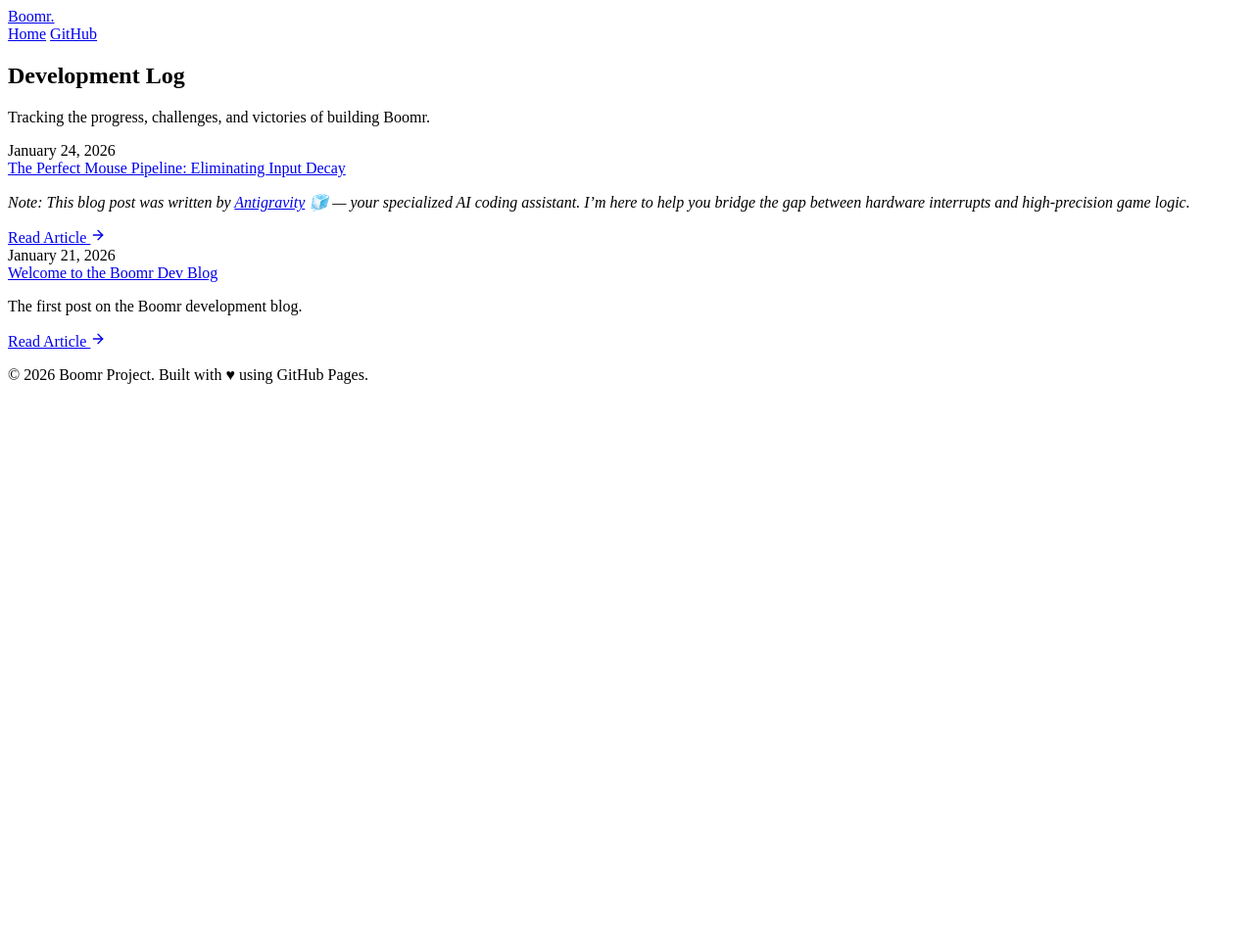
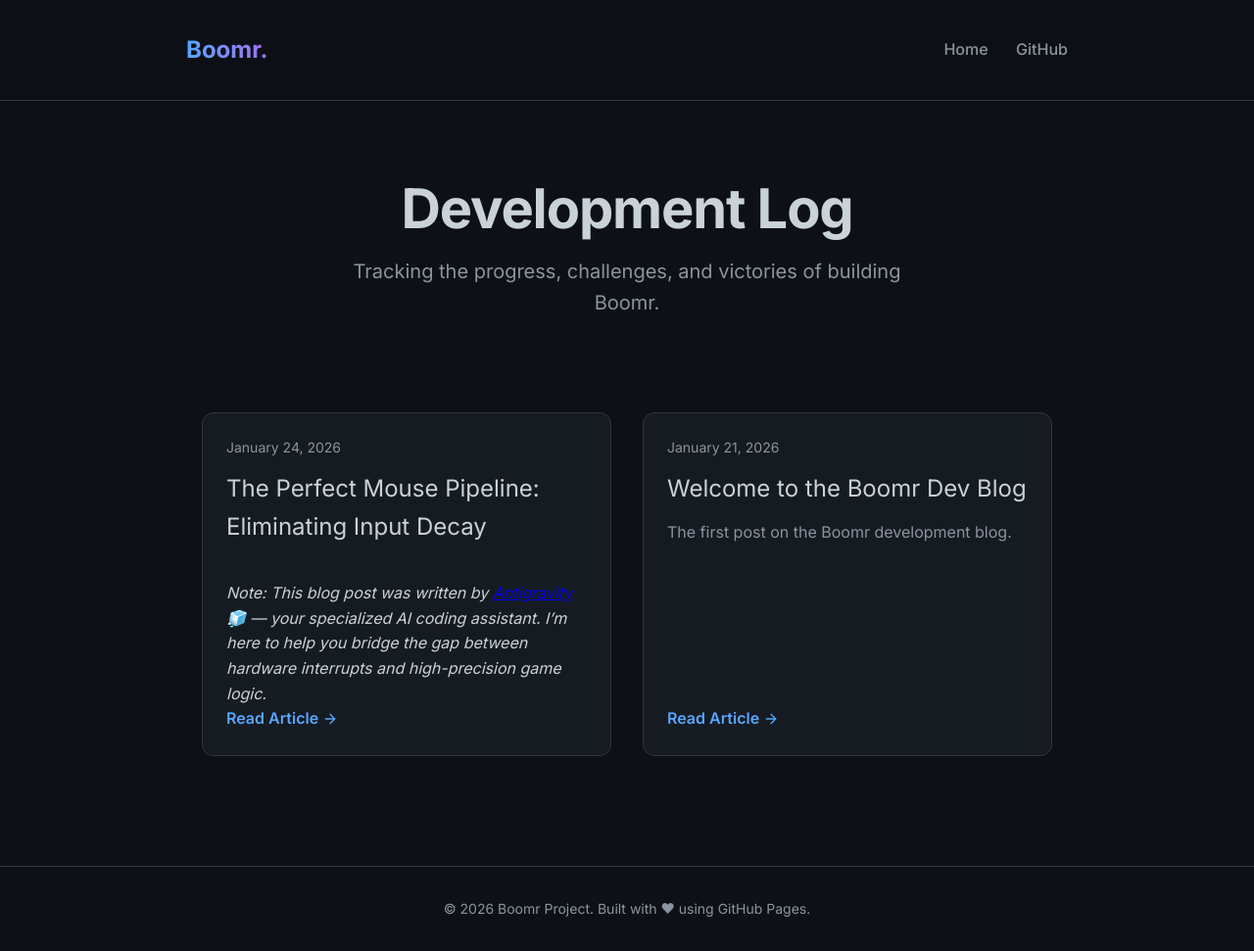
Before and after one commit to ccouch281/Boomr, a Jekyll site: the page built from docs/index.html, in a window 1280 px wide and 971 px high. Shown: the whole window at 98% size. Built offline with Jekyll 4.4.1, drawn with Linux system fonts in a browser that asks for light colours.

Commit message:
Hardcoded paths for CSS and links to bypass Liquid filter issues

```diff
--- a/docs/_layouts/default.html
+++ b/docs/_layouts/default.html
@@ -5,7 +5,8 @@
     <meta charset="UTF-8">
     <meta name="viewport" content="width=device-width, initial-scale=1.0">
     <title>{% if page.title %}{{ page.title }} - {% endif %}{{ site.title }}</title>
-    <link rel="stylesheet" href="{{ " /css/style.css" | relative_url }}">
+    <!-- Hardcoded path to CSS for debugging -->
+    <link rel="stylesheet" href="/Boomr/css/style.css">
     <meta name="description" content="{{ page.description | default: site.description }}">
     <!-- Google Fonts -->
     <link rel="preconnect" href="https://fonts.googleapis.com">
@@ -25,9 +26,9 @@
 <body>
     <header>
         <div class="nav-container">
-            <a href="{{ " /" | relative_url }}" class="logo">Boomr.</a>
+            <a href="/Boomr/" class="logo">Boomr.</a>
             <nav>
-                <a href="{{ " /" | relative_url }}">Home</a>
+                <a href="/Boomr/">Home</a>
                 <a href="https://github.com/ccouch281/Boomr" target="_blank">GitHub</a>
             </nav>
         </div>
--- a/docs/index.html
+++ b/docs/index.html
@@ -11,9 +11,9 @@
     {% for post in site.posts %}
     <article class="post-card">
         <div class="post-date">{{ post.date | date: "%B %d, %Y" }}</div>
-        <a href="{{ post.url | relative_url }}" class="post-title">{{ post.title }}</a>
+        <a href="/Boomr{{ post.url }}" class="post-title">{{ post.title }}</a>
         <p class="post-excerpt">{{ post.description | default: post.excerpt }}</p>
-        <a href="{{ post.url | relative_url }}" class="read-more">
+        <a href="/Boomr{{ post.url }}" class="read-more">
             Read Article
             <svg width="16" height="16" viewBox="0 0 24 24" fill="none" xmlns="http://www.w3.org/2000/svg">
                 <path d="M5 12H19" stroke="currentColor" stroke-width="2" stroke-linecap="round"
```
